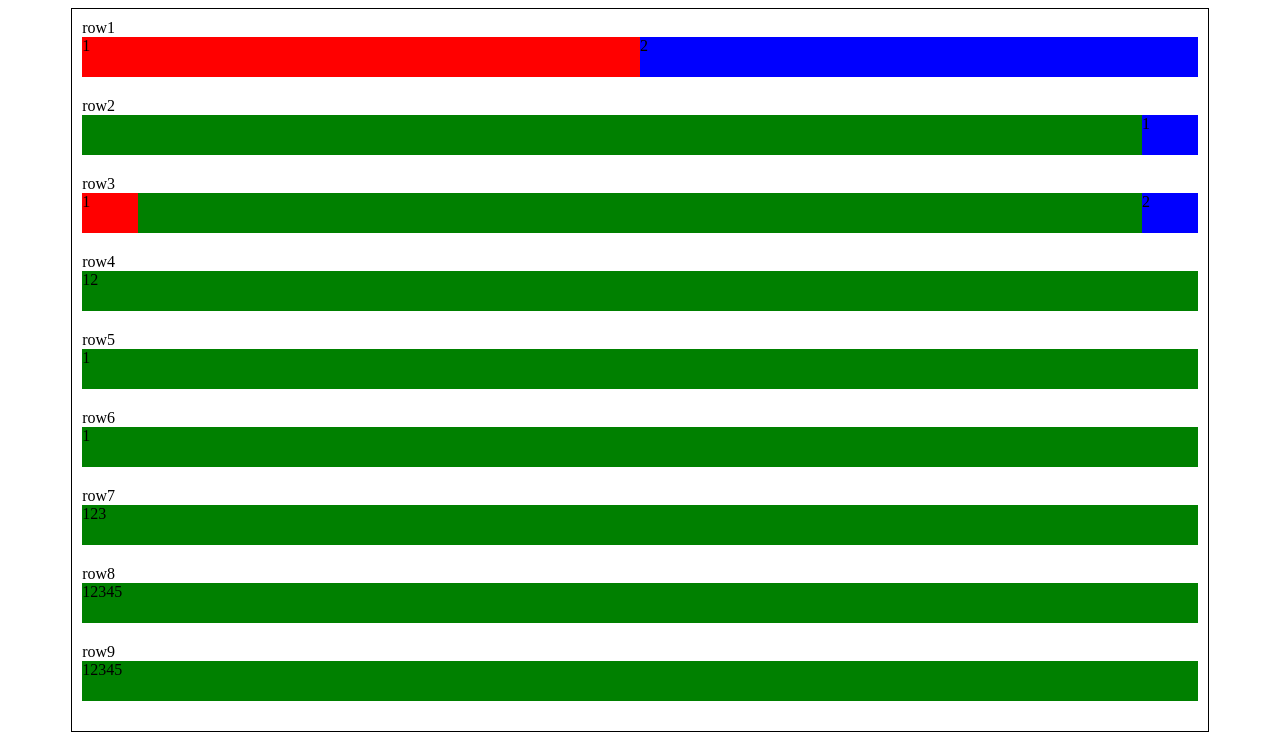
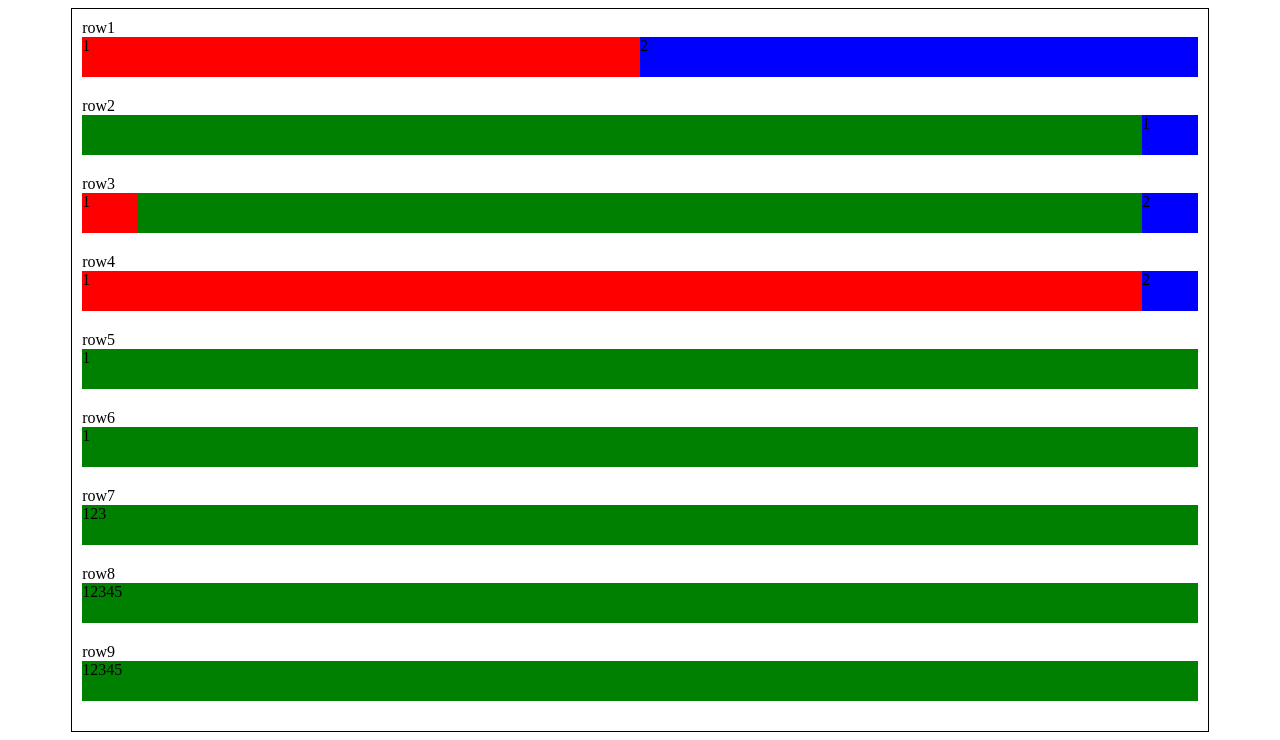
Before and after one commit to SigeMaSig/web-starter, a plain HTML site: page MyProject/HomeWork By jara/LineColor.html in a window 1280 px wide. Drawn offline with Linux system fonts and the light colour scheme.

Commit message:
row 4 finish

```diff
--- a/MyProject/HomeWork By jara/LineColor.html
+++ b/MyProject/HomeWork By jara/LineColor.html
@@ -6,7 +6,13 @@
     <title>Document</title>
     <link rel="stylesheet" href="style.css">
     <style>
-
+       .row4-item1{
+           width: 95%;
+       }
+       .row4-item2{
+           width: 5%;
+           margin-left: auto;
+       }
     </style>
 </head>
 <body>
@@ -34,8 +40,8 @@
 
         <div>row4
             <div class="flex">
-                <div>1</div>
-                <div>2</div>
+                <div class="row4-item1 red">1</div>
+                <div class="row4-item2 blue">2</div>
             </div>
         </div>
 
```
